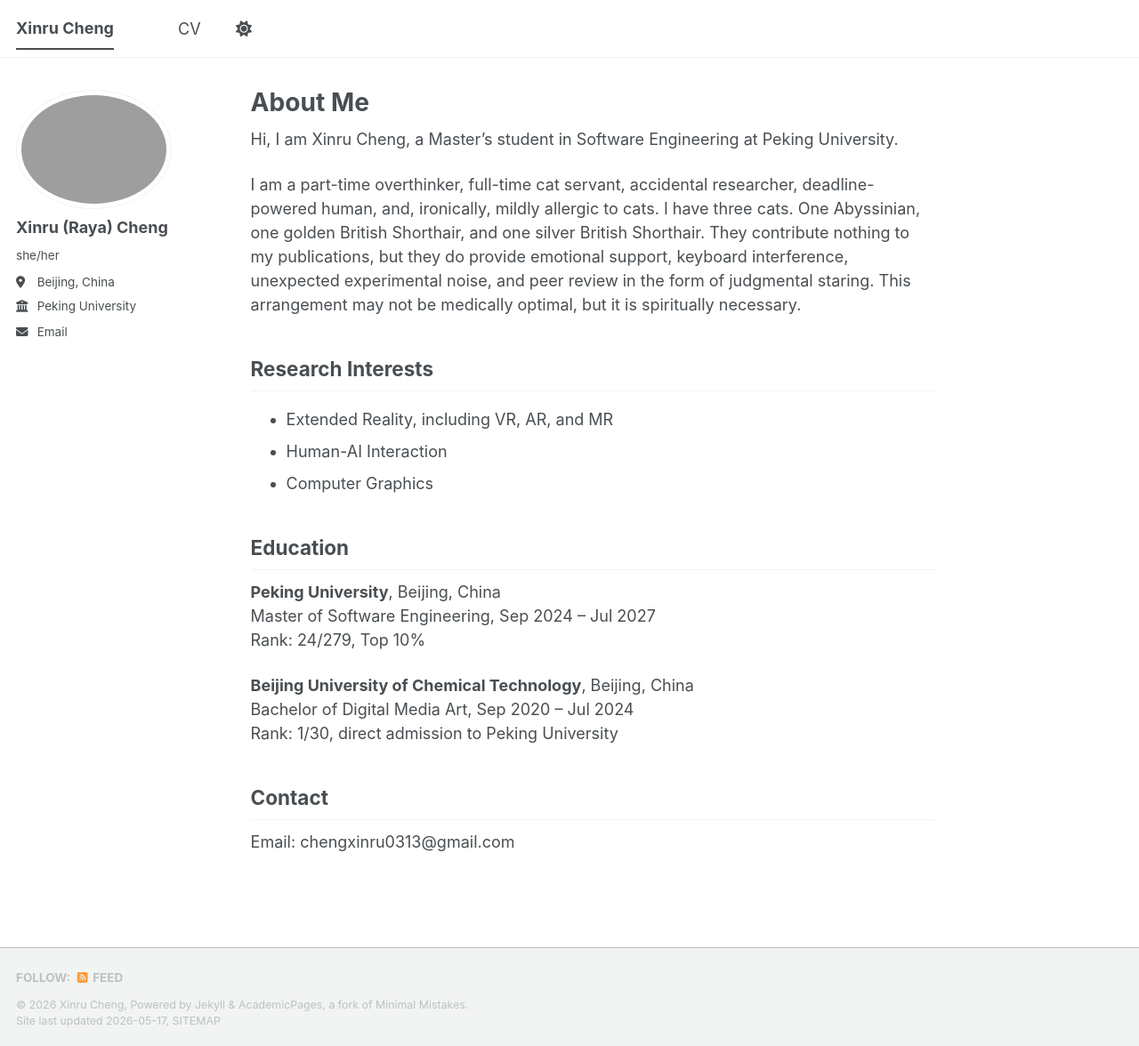
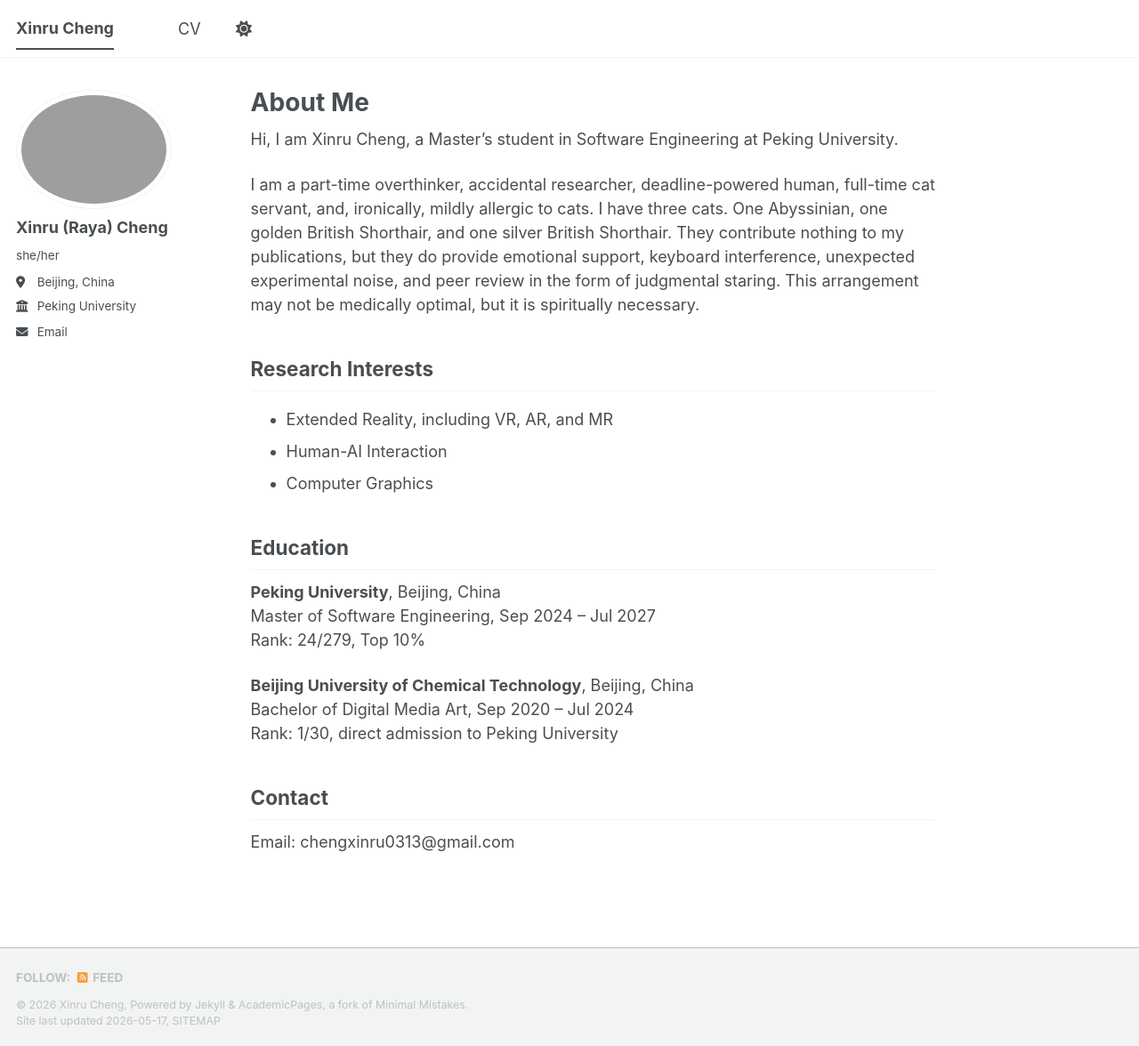
Before and after one commit to raya0313/raya0313.github.io, a Jekyll site: the page built from _pages/about.md, in a window 1280 px wide and 1176 px high. Shown: the whole window at 89% size. Built offline with Jekyll 4.4.1, drawn with Linux system fonts in a browser that asks for light colours; a script bundle is joined from its source files by our own code; library files that are not in the unit come from our copies.

```diff
--- a/_pages/about.md
+++ b/_pages/about.md
@@ -9,7 +9,7 @@ redirect_from:
 
 Hi, I am Xinru Cheng, a Master's student in Software Engineering at Peking University.
 
-I am a part-time overthinker, full-time cat servant, accidental researcher, deadline-powered human, and, ironically, mildly allergic to cats. I have three cats. One Abyssinian, one golden British Shorthair, and one silver British Shorthair. They contribute nothing to my publications, but they do provide emotional support, keyboard interference, unexpected experimental noise, and peer review in the form of judgmental staring. This arrangement may not be medically optimal, but it is spiritually necessary.
+I am a part-time overthinker, accidental researcher, deadline-powered human, full-time cat servant, and, ironically, mildly allergic to cats. I have three cats. One Abyssinian, one golden British Shorthair, and one silver British Shorthair. They contribute nothing to my publications, but they do provide emotional support, keyboard interference, unexpected experimental noise, and peer review in the form of judgmental staring. This arrangement may not be medically optimal, but it is spiritually necessary.
 
 
 ## Research Interests
```
